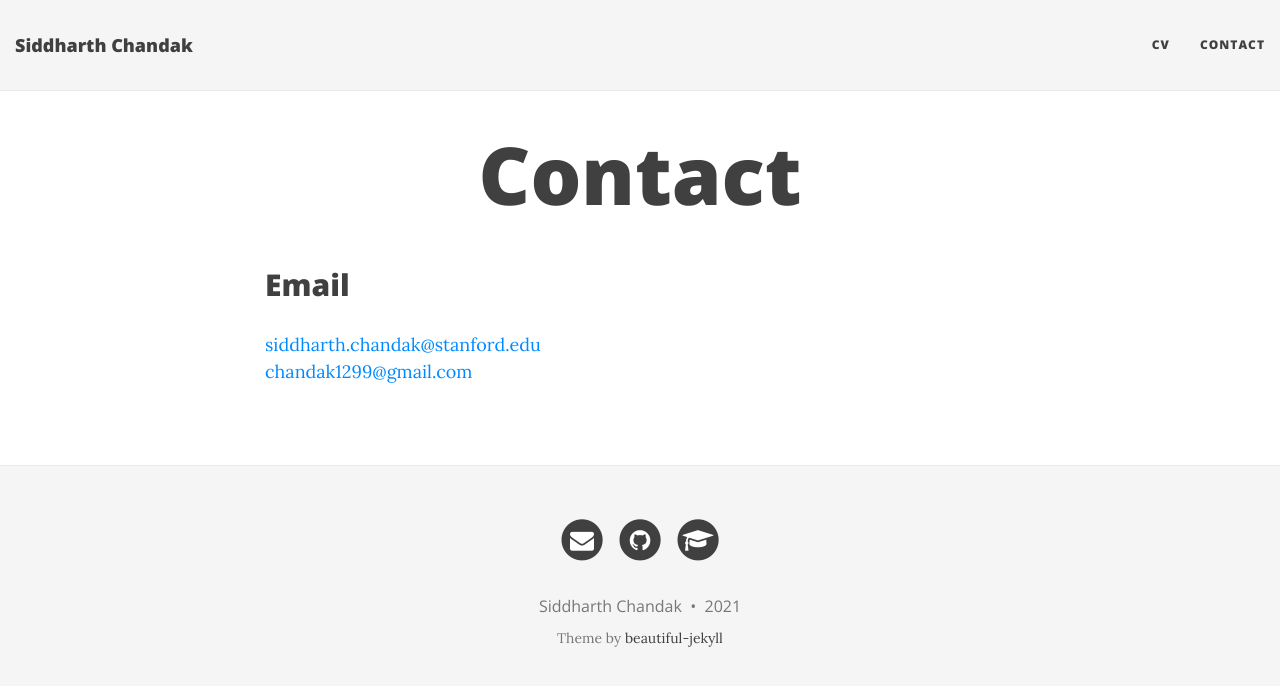
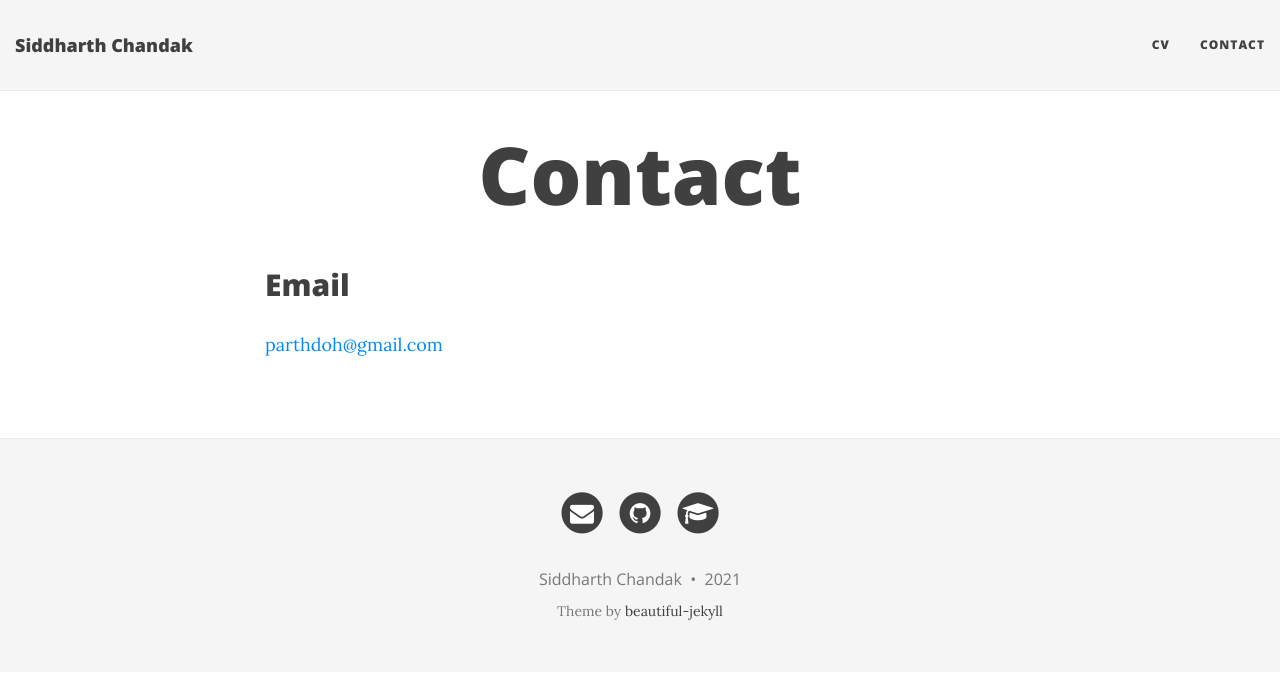
Before and after one commit to pdudeia/pdudeia.github.io, a Jekyll site: the page built from contact.md, in a window 1280 px wide. Shown: the top 686 px of the page. Built offline with Jekyll 4.4.1, drawn with Linux system fonts in a browser that asks for light colours; nearby versions of some CDN libraries.

Commit message:
Update contact.md

```diff
--- a/contact.md
+++ b/contact.md
@@ -5,5 +5,4 @@ permalink: /contact/
 ---
 
 ## Email
-[siddharth.chandak@stanford.edu](mailto: siddharth.chandak@stanford.edu)<br/>
-[chandak1299@gmail.com](mailto: chandak1299@gmail.com)<br/>
+[parthdoh@gmail.com](mailto: parthdoh@gmail.com)<br/>
```
